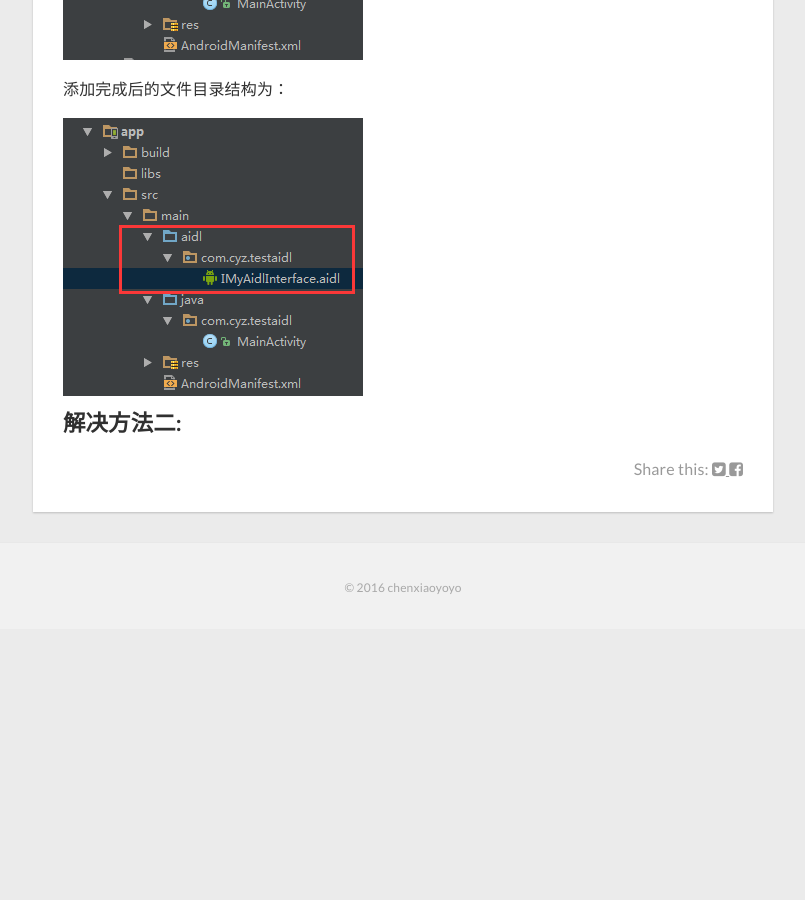
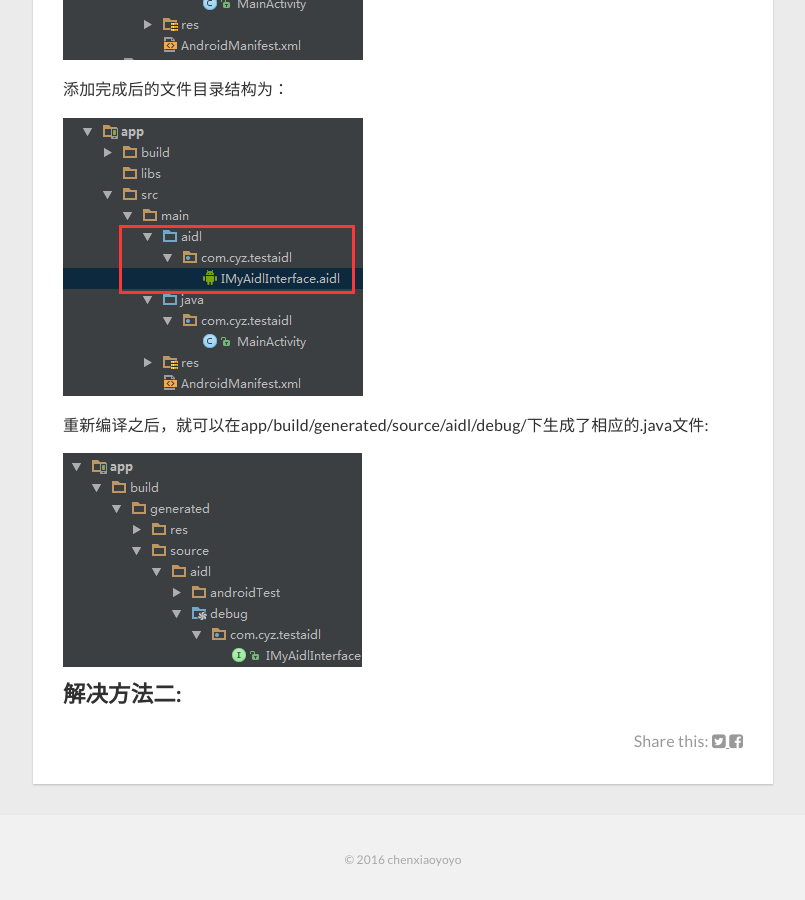
Before and after one commit to chenxiaoyoyo/chenxiaoyoyo.github.com, a Jekyll site: the page built from _posts/2016-01-26-Android-Studio-Configuration.markdown, in a window 1280 px wide and 900 px high, scrolled down 781 px. Shown: the whole window, without its empty margins (237-1042 px from the left). Built offline with Jekyll 4.4.1, drawn with Linux system fonts in a browser that asks for light colours; nearby versions of some CDN libraries; Markdown is read by kramdown in place of the engine named in the settings; before the commit the page ends 1410 px from its top, so only the background shows below that.

Commit message:
Update 2016-01-26-Android-Studio-Configuration.markdown

```diff
--- a/_posts/2016-01-26-Android-Studio-Configuration.markdown
+++ b/_posts/2016-01-26-Android-Studio-Configuration.markdown
@@ -24,4 +24,8 @@ Cannot resolve symbol 'IService'
 
 ![](/images/posts/android/android-studio-config2.png)
 
+重新编译之后，就可以在app/build/generated/source/aidl/debug/下生成了相应的.java文件:
+
+![](/images/posts/android/android-studio-config3.png)
+
 ###解决方法二:
```
